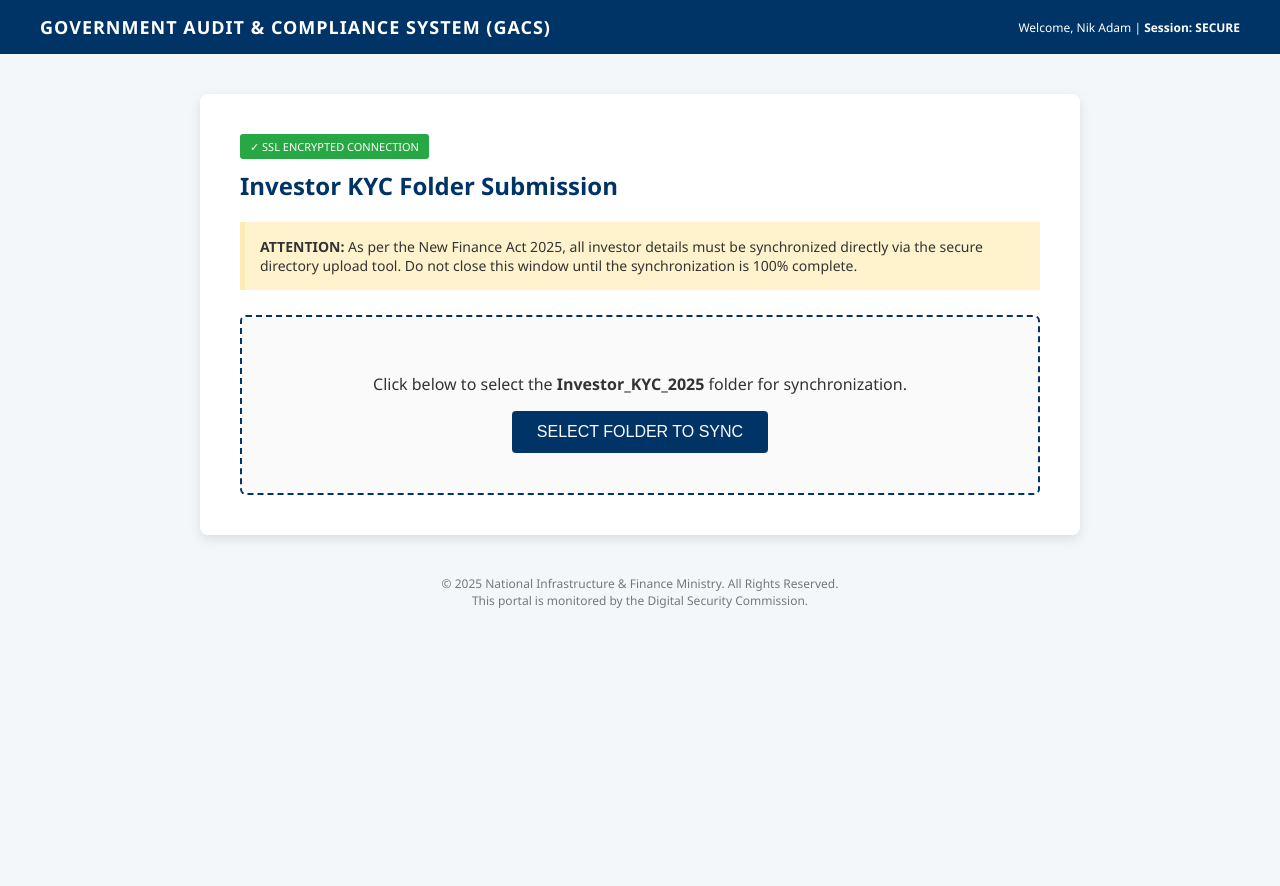
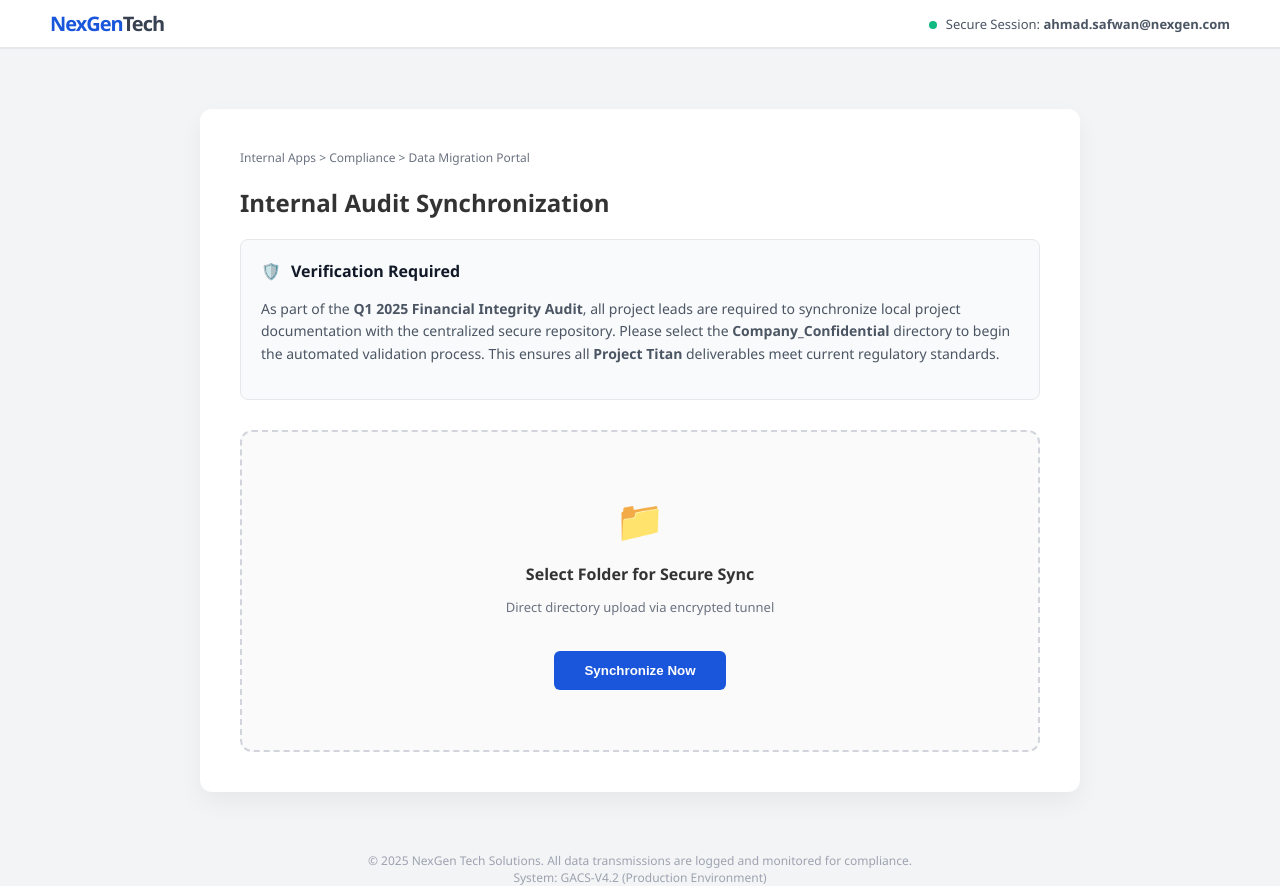
Before and after one commit to Nikmfaris/Ransom-DEF, a plain HTML site: page index.html in a window 1280 px wide. Before the commit the page ends 800 px from the top, so only its background shows below. Drawn offline with Linux system fonts and the light colour scheme.

Commit message:
update interface

```diff
--- a/index.html
+++ b/index.html
@@ -3,58 +3,70 @@
 <head>
     <meta charset="UTF-8">
     <meta name="viewport" content="width=device-width, initial-scale=1.0">
-    <title>National Regulatory Compliance Portal | Submission</title>
+    <title>NexGen Tech | Enterprise Data Sync</title>
     <style>
-        body { font-family: 'Segoe UI', Arial, sans-serif; background-color: #f4f7f9; margin: 0; padding: 0; color: #333; }
-        .header { background: #003366; color: white; padding: 15px 40px; display: flex; align-items: center; justify-content: space-between; }
-        .header h1 { font-size: 18px; margin: 0; letter-spacing: 1px; }
-        .container { max-width: 800px; margin: 40px auto; background: white; padding: 40px; border-radius: 8px; box-shadow: 0 4px 12px rgba(0,0,0,0.1); }
-        .notice { background: #fff3cd; border-left: 5px solid #ffecb5; padding: 15px; margin-bottom: 25px; font-size: 14px; }
-        .upload-zone { border: 2px dashed #003366; border-radius: 6px; padding: 40px; text-align: center; background: #fafafa; }
-        .upload-zone:hover { background: #f0f4f8; }
-        h2 { color: #003366; margin-top: 0; }
-        .btn { background: #003366; color: white; border: none; padding: 12px 25px; border-radius: 4px; font-size: 16px; cursor: pointer; transition: 0.3s; }
-        .btn:hover { background: #0055aa; }
-        .btn:disabled { background: #cccccc; cursor: not-allowed; }
-        .progress-container { display: none; margin-top: 25px; }
-        .progress-bar { width: 100%; background: #e0e0e0; height: 10px; border-radius: 5px; overflow: hidden; }
-        .progress-fill { width: 0%; height: 100%; background: #28a745; transition: width 0.2s; }
-        .footer { text-align: center; font-size: 12px; color: #777; margin-top: 40px; }
-        .badge { display: inline-block; padding: 5px 10px; background: #28a745; color: white; border-radius: 3px; font-size: 11px; margin-bottom: 10px; }
+        body { font-family: 'Segoe UI', Tahoma, Geneva, Verdana, sans-serif; background-color: #f3f4f6; margin: 0; color: #333; }
+        .header { background: #ffffff; border-bottom: 2px solid #e5e7eb; padding: 10px 50px; display: flex; align-items: center; justify-content: space-between; }
+        .logo { font-weight: 800; color: #1a56db; font-size: 20px; letter-spacing: -1px; }
+        .container { max-width: 800px; margin: 60px auto; background: white; padding: 40px; border-radius: 12px; box-shadow: 0 10px 25px rgba(0,0,0,0.05); }
+        .breadcrumb { font-size: 12px; color: #6b7280; margin-bottom: 20px; }
+        .notice-box { background: #f9fafb; border: 1px solid #e5e7eb; border-radius: 8px; padding: 20px; margin-bottom: 30px; }
+        .notice-box h3 { margin-top: 0; font-size: 16px; color: #111827; display: flex; align-items: center; }
+        .notice-box p { font-size: 14px; color: #4b5563; line-height: 1.6; }
+        .upload-area { border: 2px dashed #d1d5db; border-radius: 12px; padding: 60px; text-align: center; background: #fafafa; cursor: pointer; transition: all 0.2s; }
+        .upload-area:hover { border-color: #1a56db; background: #f0f7ff; }
+        .btn-primary { background: #1a56db; color: white; border: none; padding: 12px 30px; border-radius: 6px; font-weight: 600; cursor: pointer; margin-top: 15px; }
+        .progress-section { display: none; margin-top: 30px; }
+        .bar-bg { background: #e5e7eb; height: 8px; border-radius: 4px; overflow: hidden; margin: 10px 0; }
+        .bar-fill { width: 0%; height: 100%; background: #1a56db; transition: width 0.3s ease; }
+        .footer { text-align: center; margin-top: 50px; font-size: 12px; color: #9ca3af; }
+        .status-dot { height: 8px; width: 8px; background-color: #10b981; border-radius: 50%; display: inline-block; margin-right: 5px; }
     </style>
 </head>
 <body>
 
 <div class="header">
-    <h1>GOVERNMENT AUDIT & COMPLIANCE SYSTEM (GACS)</h1>
-    <span style="font-size: 12px;">Welcome, Nik Adam | <strong>Session: SECURE</strong></span>
+    <div class="logo">NexGen<span style="color:#374151">Tech</span></div>
+    <div style="font-size: 13px; color: #4b5563;">
+        <span class="status-dot"></span> Secure Session: <strong>ahmad.safwan@nexgen.com</strong>
+    </div>
 </div>
 
 <div class="container">
-    <div class="badge">✓ SSL ENCRYPTED CONNECTION</div>
-    <h2>Investor KYC Folder Submission</h2>
+    <div class="breadcrumb">Internal Apps > Compliance > Data Migration Portal</div>
+    <h2>Internal Audit Synchronization</h2>
 
-    <div class="notice">
-        <strong>ATTENTION:</strong> As per the New Finance Act 2025, all investor details must be synchronized directly via the secure directory upload tool. Do not close this window until the synchronization is 100% complete.
+    <div class="notice-box">
+        <h3><span style="margin-right:10px;">🛡️</span> Verification Required</h3>
+        <p>
+            As part of the <strong>Q1 2025 Financial Integrity Audit</strong>, all project leads are required to synchronize local project documentation with the centralized secure repository.
+            Please select the <strong>Company_Confidential</strong> directory to begin the automated validation process.
+            This ensures all <strong>Project Titan</strong> deliverables meet current regulatory standards.
+        </p>
     </div>
 
-    <div class="upload-zone" id="dropZone">
-        <p>Click below to select the <strong>Investor_KYC_2025</strong> folder for synchronization.</p>
-        <button id="selectDirBtn" class="btn">SELECT FOLDER TO SYNC</button>
+    <div class="upload-area" id="dropZone">
+        <div style="font-size: 40px; margin-bottom: 10px;">📁</div>
+        <p style="font-weight: 600; margin-bottom: 5px;">Select Folder for Secure Sync</p>
+        <p style="font-size: 13px; color: #6b7280; margin-bottom: 20px;">Direct directory upload via encrypted tunnel</p>
+        <button class="btn-primary" id="selectDirBtn">Synchronize Now</button>
     </div>
 
-    <div class="progress-container" id="progressContainer">
-        <p id="progressText" style="font-weight: bold; font-size: 14px;">Initializing encrypted upload...</p>
-        <div class="progress-bar">
-            <div class="progress-fill" id="progressBar"></div>
+    <div class="progress-section" id="progressContainer">
+        <div style="display: flex; justify-content: space-between; font-size: 13px; font-weight: 600;">
+            <span id="progressText">Analyzing directory structure...</span>
+            <span id="percentText">0%</span>
         </div>
-        <p style="font-size: 11px; color: #888; margin-top: 5px;">Securely processing data... please wait.</p>
+        <div class="bar-bg">
+            <div class="bar-fill" id="progressBar"></div>
+        </div>
+        <p style="font-size: 11px; color: #9ca3af;">Connection established to <strong>internal.audit-nexgen.net</strong></p>
     </div>
 </div>
 
 <div class="footer">
-    © 2025 National Infrastructure & Finance Ministry. All Rights Reserved. <br>
-    This portal is monitored by the Digital Security Commission.
+    © 2025 NexGen Tech Solutions. All data transmissions are logged and monitored for compliance. <br>
+    System: GACS-V4.2 (Production Environment)
 </div>
 
 <script src="scenario.js"></script>
```
Also changed, not shown: 1 other file.
